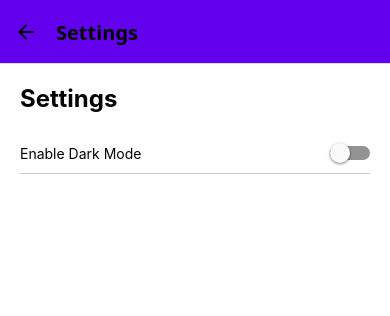
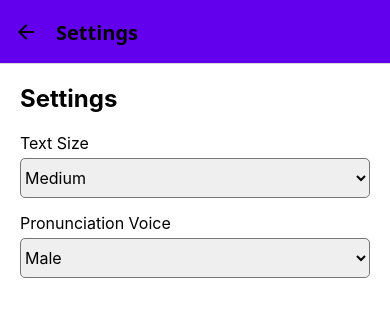
Before and after one commit to toy214/MungMungv2, a React Native app: screen /Settings in a window 390 px wide. Shown: the top 316 px of the page. Built offline with nearby package versions, Linux system fonts and the light colour scheme.

Commit message:
Update SettingsScreen.js
no dark mode. Lets do voice change again and do text size

```diff
--- a/SettingsScreen.js
+++ b/SettingsScreen.js
@@ -1,37 +1,63 @@
-import React from 'react';
-import { View, Text, StyleSheet, Switch } from 'react-native';
-import { useAppContext } from './App';
+import React, { useState } from 'react';
+import { View, Text, StyleSheet, Picker } from 'react-native';
 
 export default function SettingsScreen() {
-  const { darkMode, toggleDarkMode, themeStyles } = useAppContext();
-
-  const containerStyle = { backgroundColor: themeStyles.backgroundColor, flex: 1, padding: 20 };
-  const textStyle = { color: themeStyles.textColor };
+  const [textSize, setTextSize] = useState('Medium');
+  const [voiceGender, setVoiceGender] = useState('Male');
 
   return (
-    <View style={containerStyle}>
-      <Text style={[styles.title, textStyle]}>Settings</Text>
-      {/* Dark Mode Toggle */}
+    <View style={styles.container}>
+      <Text style={styles.title}>Settings</Text>
+      {/* Text Size Adjustment */}
       <View style={styles.settingRow}>
-        <Text style={textStyle}>Enable Dark Mode</Text>
-        <Switch value={darkMode} onValueChange={toggleDarkMode} />
+        <Text style={styles.settingLabel}>Text Size</Text>
+        <Picker
+          selectedValue={textSize}
+          style={styles.picker}
+          onValueChange={(value) => setTextSize(value)}
+        >
+          <Picker.Item label="Small" value="Small" />
+          <Picker.Item label="Medium" value="Medium" />
+          <Picker.Item label="Large" value="Large" />
+        </Picker>
+      </View>
+      {/* Pronunciation Voice */}
+      <View style={styles.settingRow}>
+        <Text style={styles.settingLabel}>Pronunciation Voice</Text>
+        <Picker
+          selectedValue={voiceGender}
+          style={styles.picker}
+          onValueChange={(value) => setVoiceGender(value)}
+        >
+          <Picker.Item label="Male" value="Male" />
+          <Picker.Item label="Female" value="Female" />
+        </Picker>
       </View>
     </View>
   );
 }
 
 const styles = StyleSheet.create({
+  container: {
+    flex: 1,
+    padding: 20,
+    backgroundColor: '#FFF',
+  },
   title: {
     fontSize: 24,
     fontWeight: 'bold',
     marginBottom: 20,
   },
   settingRow: {
-    flexDirection: 'row',
-    alignItems: 'center',
-    justifyContent: 'space-between',
-    paddingVertical: 10,
-    borderBottomWidth: 1,
-    borderBottomColor: '#ccc',
+    marginBottom: 15,
+  },
+  settingLabel: {
+    fontSize: 16,
+    marginBottom: 5,
+  },
+  picker: {
+    height: 40,
+    backgroundColor: '#EFEFEF',
+    borderRadius: 5,
   },
 });
```
